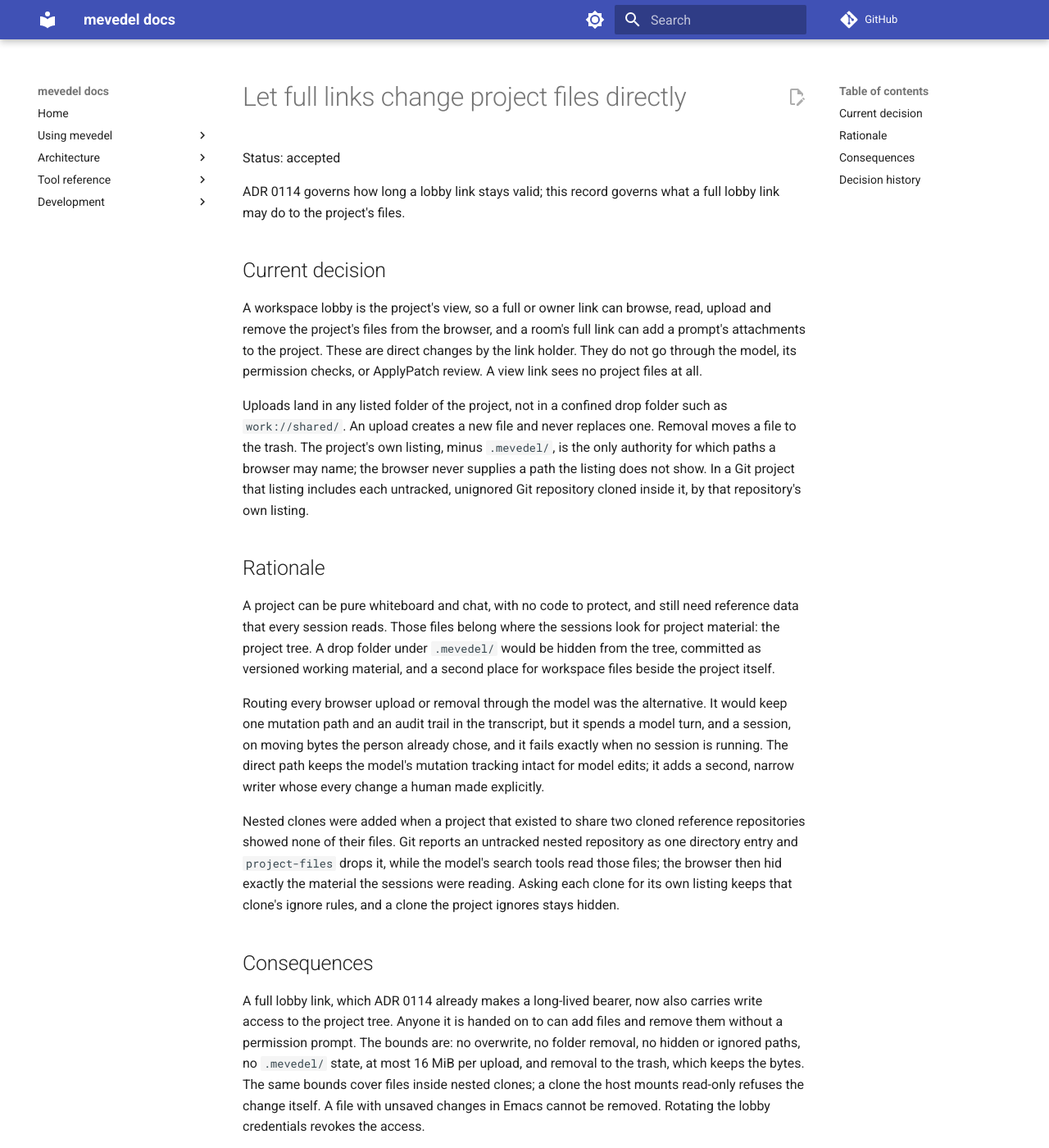
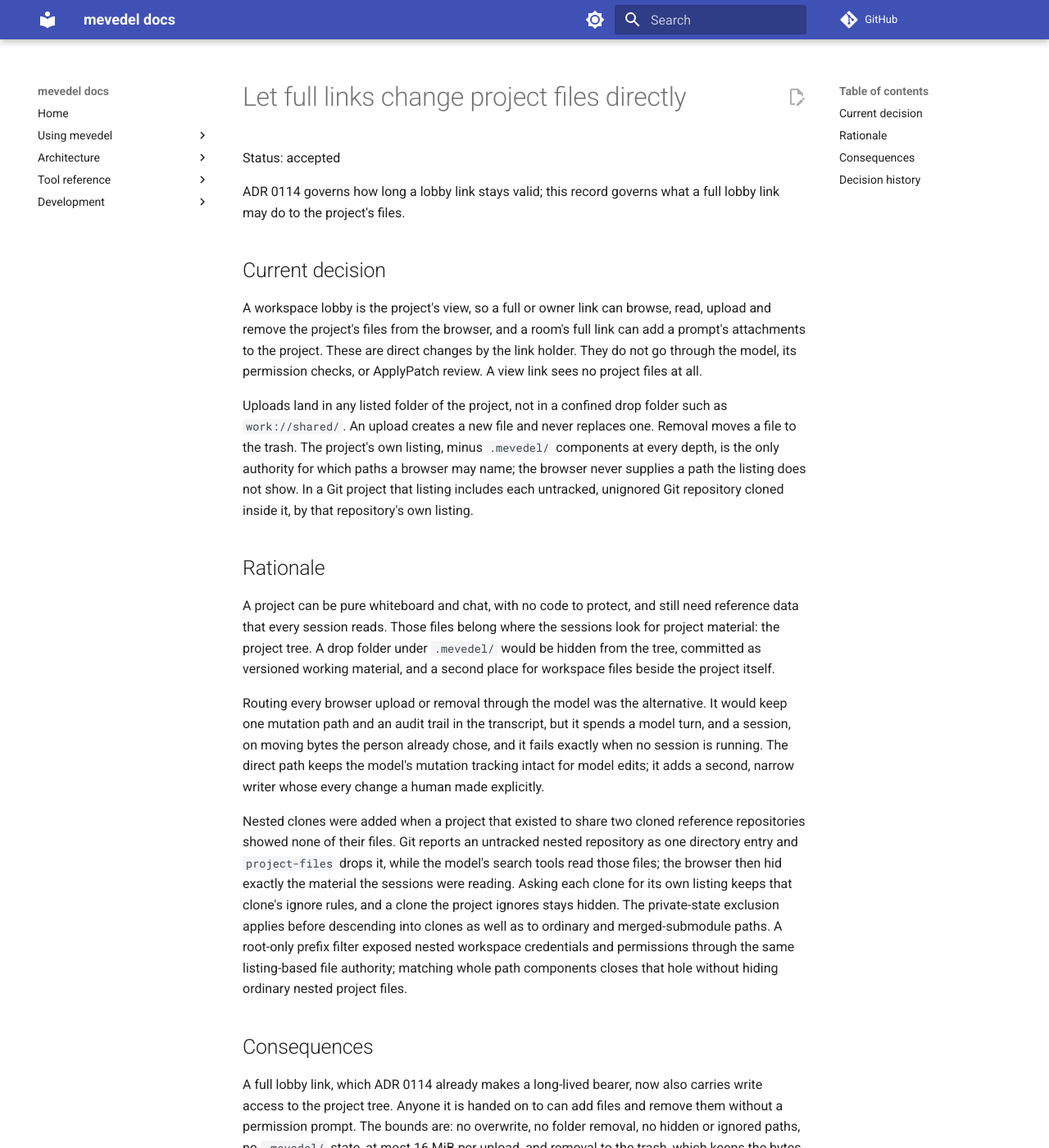
Before and after one commit to FrauH0lle/mevedel, an MkDocs documentation site: the page built from docs/adr/0122-let-full-links-change-project-files-directly.md, in a window 1280 px wide and 1400 px high. Shown: the whole window at 82% size. Built offline with MkDocs 1.6.1 and Material for MkDocs 9.7.7, drawn with Linux system fonts in a browser that asks for light colours; comment, search, counter and statistics services are not loaded.

Commit message:
fix(collaboration): Hide nested workspace state from project files
Project file membership grants direct read/upload/remove access. Exclude private workspace-state components at every depth, including nested projects and merged submodule paths, and never descend into private reference clones.

* mevedel-collaboration-files.el (mevedel-collaboration-files--private-path-regexp): Share a whole-component private-state exclusion.
(mevedel-collaboration-files--listing, mevedel-collaboration-files--nested-repositories): Apply the exclusion before listing and recursive descent.
* test/test-mevedel-collaboration-files.el: Regress ordinary nested state, private clones, and read/upload/remove admission without mutating private files.
* docs/collaboration.md, docs/adr/0122-let-full-links-change-project-files-directly.md: Clarify all-depth private-state exclusion and rationale.

Validation: listing, private-clone and read-admission regressions failed before fixing; related ERT320/320, viewer files controller and warning-free compile/clean pass. Browser production replay is tracked separately.

```diff
--- a/docs/adr/0122-let-full-links-change-project-files-directly.md
+++ b/docs/adr/0122-let-full-links-change-project-files-directly.md
@@ -16,7 +16,7 @@
 Uploads land in any listed folder of the project, not in a confined drop
 folder such as `work://shared/`. An upload creates a new file and never
 replaces one. Removal moves a file to the trash. The project's own listing,
-minus `.mevedel/`, is the only authority for which paths a browser may name;
+minus `.mevedel/` components at every depth, is the only authority for which paths a browser may name;
 the browser never supplies a path the listing does not show. In a Git
 project that listing includes each untracked, unignored Git repository
 cloned inside it, by that repository's own listing.
@@ -42,6 +42,11 @@
 the model's search tools read those files; the browser then hid exactly the
 material the sessions were reading. Asking each clone for its own listing
 keeps that clone's ignore rules, and a clone the project ignores stays hidden.
+The private-state exclusion applies before descending into clones as well as
+to ordinary and merged-submodule paths. A root-only prefix filter exposed nested
+workspace credentials and permissions through the same listing-based file
+authority; matching whole path components closes that hole without hiding
+ordinary nested project files.
 
 ## Consequences
 
```
Also changed, not shown: docs/collaboration.md (+4 -2 lines), 2 other files.
